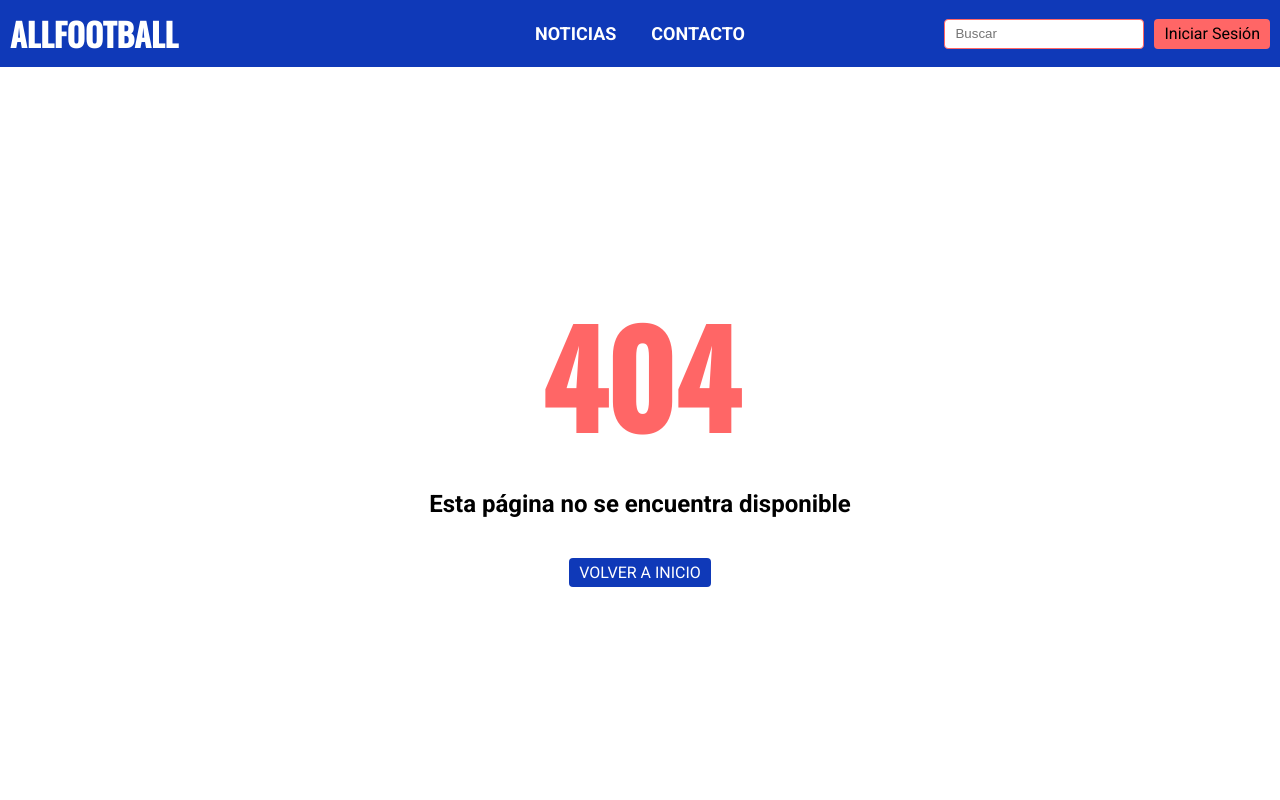
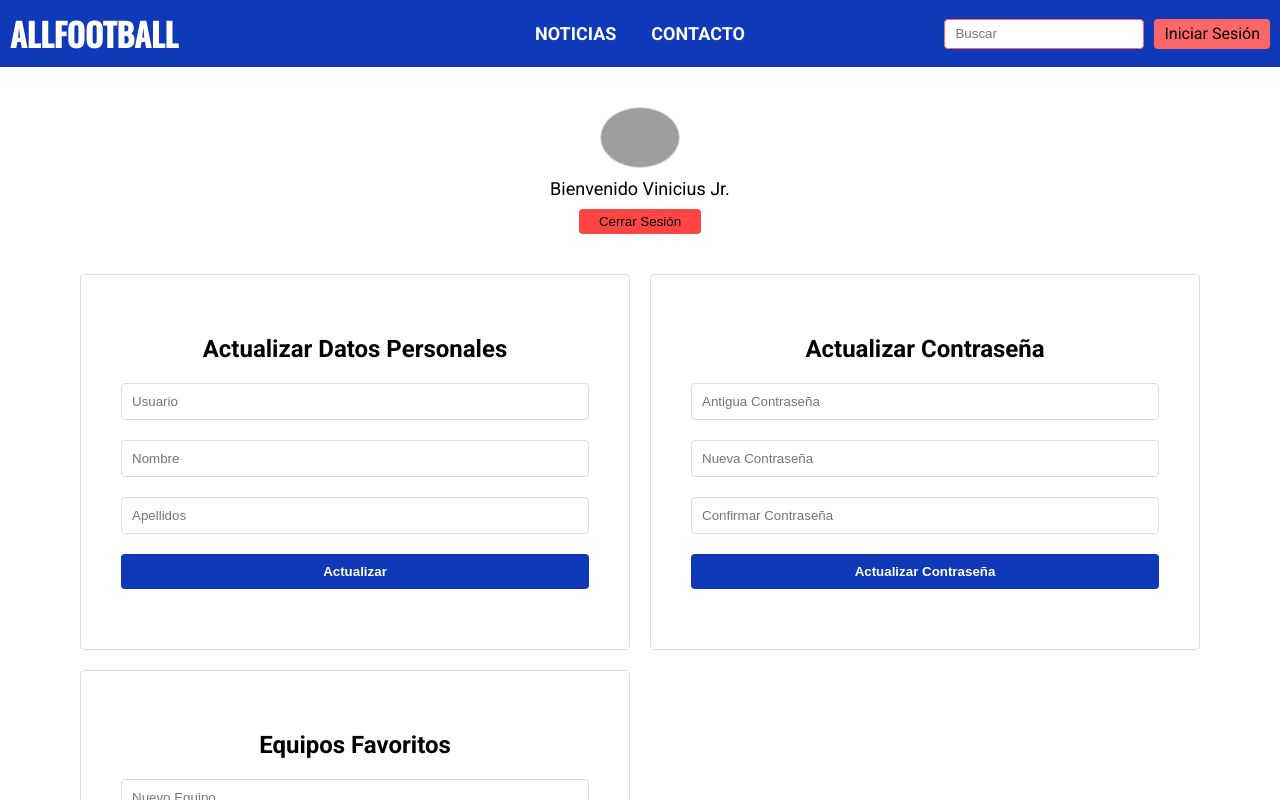
Before and after one commit to GachaDev/AllFootball, a React (Vite) app: page /cuenta in a window 1280 px wide. Before the commit this address had no page. Shown: the top 800 px of the page. Built offline with nearby package versions, Linux system fonts and the light colour scheme; grey boxes are pictures that could not be loaded.

Commit message:
Restructure

```diff
--- a/src/main.jsx
+++ b/src/main.jsx
@@ -1,23 +1,25 @@
-import { StrictMode } from 'react';
-import { createRoot } from 'react-dom/client';
-import { BrowserRouter, Routes, Route } from 'react-router-dom';
-import './index.css';
-import Header from './components/header/Header';
-import NotFound from './pages/notFound/NotFound';
-import Contact from './pages/contacto/Contact';
-import Login from './pages/login/Login';
-import Register from './pages/registro/Register';
+import { StrictMode } from "react";
+import { createRoot } from "react-dom/client";
+import { BrowserRouter, Routes, Route } from "react-router-dom";
+import "./index.css";
+import Header from "./components/header/Header";
+import NotFound from "./pages/notFound/NotFound";
+import Contact from "./pages/contacto/Contact";
+import Login from "./pages/login/Login";
+import Register from "./pages/registro/Register";
+import Account from "./pages/account/Account";
 
-createRoot(document.getElementById('root')).render(
+createRoot(document.getElementById("root")).render(
 	<StrictMode>
 		<BrowserRouter>
 			<Routes>
 				<Route element={<Header />}>
 					<Route index element={<h1>Home</h1>} />
-					<Route path='contacto' element={<Contact />} />
-					<Route path='login' element={<Login />} />
-					<Route path='registro' element={<Register />} />
-					<Route path='*' element={<NotFound />} />
+					<Route path="contacto" element={<Contact />} />
+					<Route path="login" element={<Login />} />
+					<Route path="registro" element={<Register />} />
+					<Route path="cuenta" element={<Account />} />
+					<Route path="*" element={<NotFound />} />
 				</Route>
 			</Routes>
 		</BrowserRouter>
--- /dev/null
+++ b/src/pages/account/Account.css
@@ -0,0 +1,97 @@
+.account {
+	margin: 40px;
+}
+
+.profile {
+	display: flex;
+	flex-direction: column;
+	gap: 10px;
+	justify-content: center;
+	align-items: center;
+}
+
+.profile img {
+	width: 80px;
+	border: 1px solid var(--color-border);
+	border-radius: 100%;
+}
+
+.profile h1 {
+	font-size: large;
+	font-weight: 400;
+}
+
+.logout {
+	background-color: #ff4444;
+	padding: 5px 20px;
+	border: none;
+	border-radius: 4px;
+	cursor: pointer;
+}
+
+.settings {
+	display: grid;
+	grid-template-columns: repeat(2, 1fr);
+	justify-content: center;
+	gap: 20px;
+	margin: 40px;
+}
+
+.settings section {
+	display: flex;
+	flex-direction: column;
+	justify-content: center;
+	align-items: center;
+}
+
+.settings section form {
+	display: flex;
+	flex-direction: column;
+	gap: 20px;
+	width: 100%;
+	border: 1px solid var(--color-border);
+	padding: 60px 40px;
+	border-radius: 4px;
+}
+
+.settings section form h1 {
+	text-align: center;
+}
+
+.settings section form input {
+	width: 100%;
+	padding: 10px;
+	border: 1px solid var(--color-border);
+	outline: none;
+	border-radius: 4px;
+}
+
+.settings section form input:focus {
+	border: 1px solid var(--color-primary);
+}
+
+.settings section form button {
+	background-color: var(--color-primary);
+	color: white;
+	padding: 10px 20px;
+	border: none;
+	border-radius: 4px;
+	cursor: pointer;
+	font-weight: bold;
+}
+
+.settings section form button:hover {
+	opacity: 0.9;
+}
+
+@media screen and (max-width: 1000px) {
+	.settings {
+		grid-template-columns: 1fr;
+		gap: 20px;
+		margin: 40px;
+	}
+
+	.settings section form {
+		width: 100%;
+	}
+}
--- /dev/null
+++ b/src/pages/account/Account.jsx
@@ -0,0 +1,18 @@
+import "./Account.css";
+import UpdateInfo from "./UpdateInfo/UpdateInfo";
+import UpdatePassword from "./UpdatePassword/UpdatePassword";
+import FavouritesTeams from "./FavouritesTeams/FavouritesTeams";
+import Profile from "./Profile/Profile";
+
+export default function Account() {
+	return (
+		<div className="account">
+			<Profile />
+			<div className="settings">
+				<UpdateInfo />
+				<UpdatePassword />
+				<FavouritesTeams />
+			</div>
+		</div>
+	);
+}
--- /dev/null
+++ b/src/pages/account/FavouritesTeams/FavouritesTeams.jsx
@@ -0,0 +1,11 @@
+export default function FavouritesTeams() {
+	return (
+		<section>
+			<form action="">
+				<h1>Equipos Favoritos</h1>
+				<input type="text" placeholder="Nuevo Equipo" required />
+				<button>Añadir</button>
+			</form>
+		</section>
+	);
+}
--- /dev/null
+++ b/src/pages/account/Profile/Profile.jsx
@@ -0,0 +1,12 @@
+export default function Profile() {
+	return (
+		<section className="profile">
+			<img
+				src="https://assets.laliga.com/squad/2024/t186/p246333/1024x1024/p246333_t186_2024_1_003_000.png"
+				alt="Foto de perfil"
+			/>
+			<h1>Bienvenido Vinicius Jr.</h1>
+			<button className="logout">Cerrar Sesión</button>
+		</section>
+	);
+}
--- /dev/null
+++ b/src/pages/account/UpdateInfo/UpdateInfo.jsx
@@ -0,0 +1,13 @@
+export default function UpdateInfo() {
+	return (
+		<section>
+			<form action="">
+				<h1>Actualizar Datos Personales</h1>
+				<input type="text" placeholder="Usuario" required />
+				<input type="text" placeholder="Nombre" required />
+				<input type="text" placeholder="Apellidos" required />
+				<button>Actualizar</button>
+			</form>
+		</section>
+	);
+}
--- /dev/null
+++ b/src/pages/account/UpdatePassword/UpdatePassword.jsx
@@ -0,0 +1,25 @@
+export default function UpdatePassword() {
+	return (
+		<section>
+			<form action="">
+				<h1>Actualizar Contraseña</h1>
+				<input
+					type="password"
+					placeholder="Antigua Contraseña"
+					required
+				/>
+				<input
+					type="password"
+					placeholder="Nueva Contraseña"
+					required
+				/>
+				<input
+					type="password"
+					placeholder="Confirmar Contraseña"
+					required
+				/>
+				<button>Actualizar Contraseña</button>
+			</form>
+		</section>
+	);
+}
```
